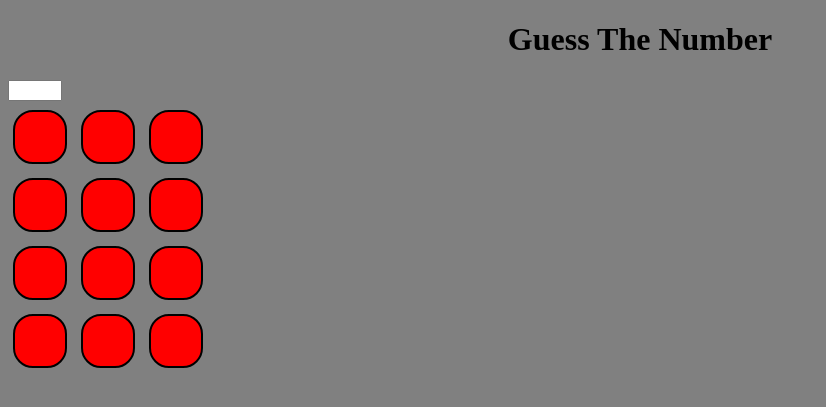
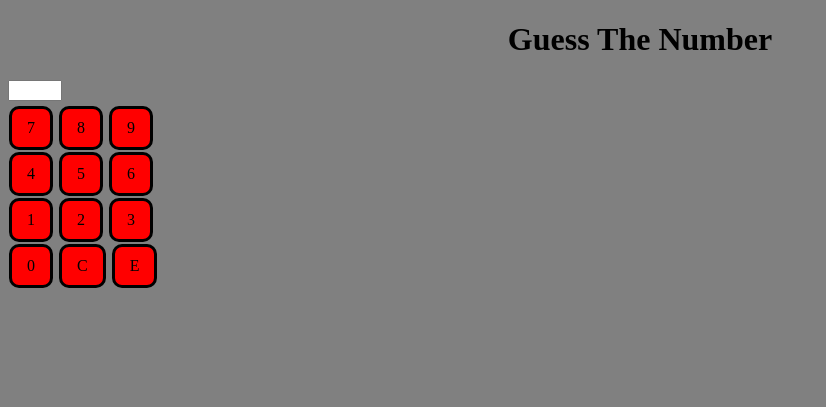
Before and after one commit to kdilts/guessthenumber, a PHP site: page / in a window 1280 px wide. Shown: the top 407 px of the page, without its empty margins (0-826 px from the left). Run offline with PHP 8.4, Linux system fonts and the light colour scheme.

Commit message:
Continuing to work on buttons.

```diff
--- a/index.php
+++ b/index.php
@@ -10,27 +10,27 @@
 			<textarea readonly cols="4" rows="1"></textarea>
 			<div>
 				<div>
-					<div class="button"></div>
-					<div class="button"></div>
-					<div class="button"></div>
+					<div class="button">7</div>
+					<div class="button">8</div>
+					<div class="button">9</div>
 				</div>
 
 				<div>
-					<div class="button"></div>
-					<div class="button"></div>
-					<div class="button"></div>
+					<div class="button">4</div>
+					<div class="button">5</div>
+					<div class="button">6</div>
 				</div>
 
 				<div>
-					<div class="button"></div>
-					<div class="button"></div>
-					<div class="button"></div>
+					<div class="button">1</div>
+					<div class="button">2</div>
+					<div class="button">3</div>
 				</div>
 
 				<div>
-					<div class="button"></div>
-					<div class="button"></div>
-					<div class="button"></div>
+					<div class="button">0</div>
+					<div class="button">C</div>
+					<div class="button">E</div>
 				</div>
 			</div>
 		</div>
--- a/stylesheet.css
+++ b/stylesheet.css
@@ -12,10 +12,16 @@ textarea {
 
 .button {
 	background-color: red;
-	width: 50px;
-	height: 50px;
-	border: 2px solid black;
-	border-radius: 20px;
-	margin: 5px;
+	border: 3px solid black;
+	border-radius: 10px;
+	margin: 1px;
 	display: inline-block;
+	padding-left: 15px;
+	padding-right: 15px;
+	padding-top: 10px;
+	padding-bottom: 10px;
 }
+
+.button:hover {
+	background-color: green;
+}
```
